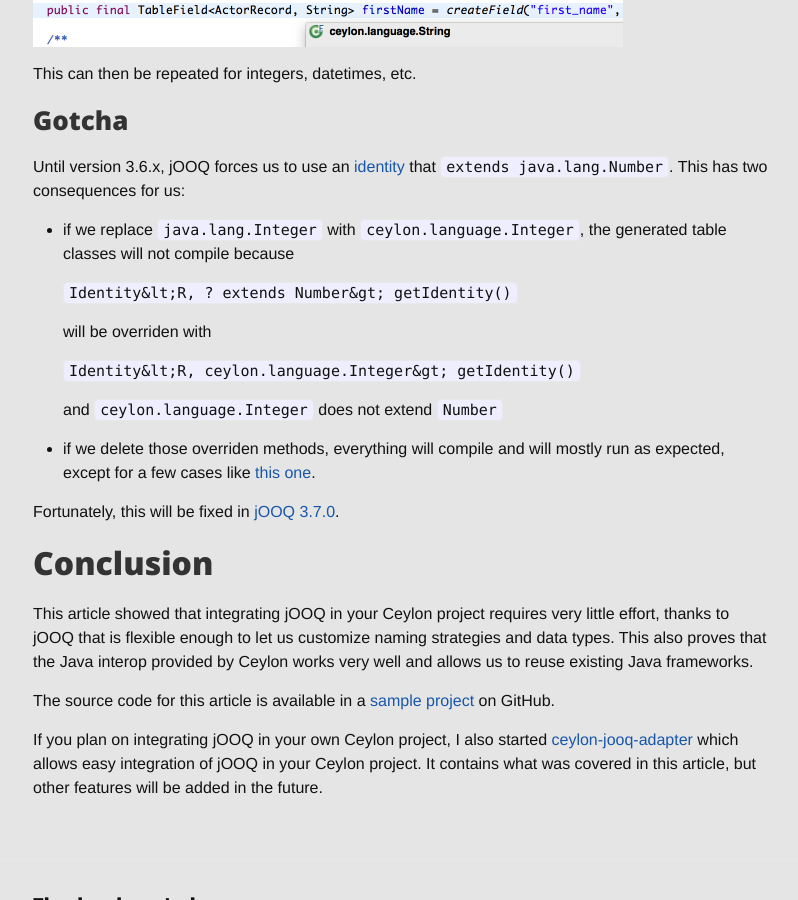
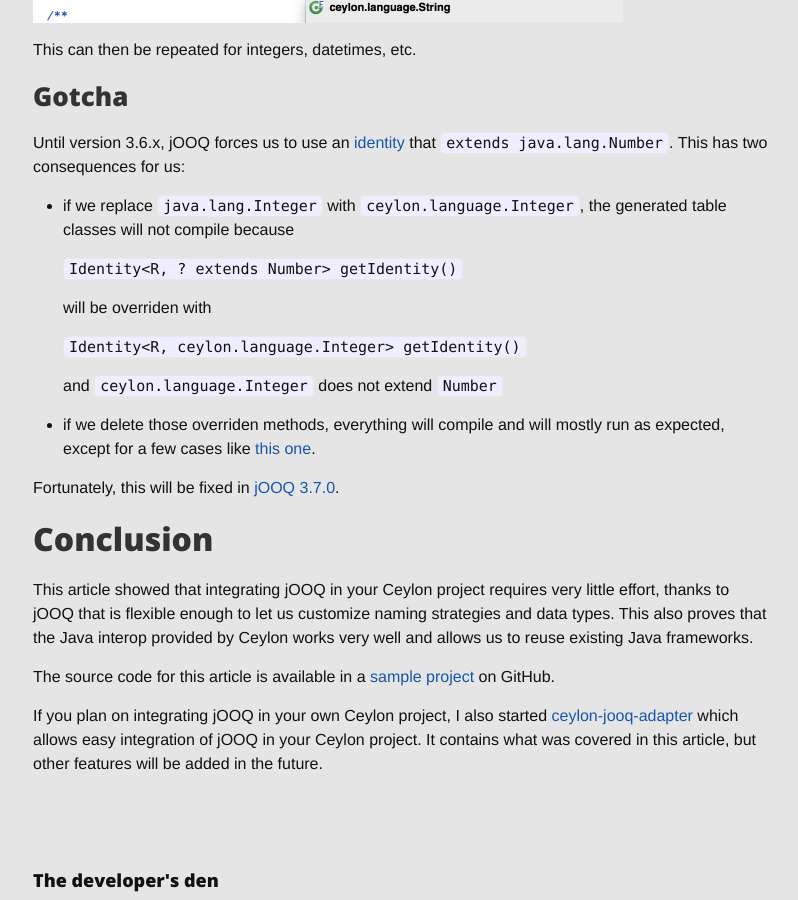
Before and after one commit to bjansen/bjansen.github.io, a Jekyll site: the page built from _posts/2015-08-24-ceylon-plus-jooq-equals-heart.markdown, in a window 1280 px wide and 900 px high, scrolled down 6579 px. Shown: the whole window, without its empty margins (237-1035 px from the left). Built offline with Jekyll 4.4.1, drawn with Linux system fonts in a browser that asks for light colours; Markdown is read by kramdown in place of the engine named in the settings; comment, search, counter and statistics services are not loaded; some of the changed lines change nothing that is shown; some of the changed text lies outside the part shown.

Commit message:
Less escaping

```diff
--- a/_posts/2015-08-24-ceylon-plus-jooq-equals-heart.markdown
+++ b/_posts/2015-08-24-ceylon-plus-jooq-equals-heart.markdown
@@ -130,7 +130,7 @@
 }
 </code></pre>
 
-We can easily iterate over a `Result&lt;ActorRecord&gt;` because it implements `java.lang.Iterable`, which can be adapted to a `ceylon.language.Iterable` using `CeylonIterable`.
+We can easily iterate over a `Result<ActorRecord>` because it implements `java.lang.Iterable`, which can be adapted to a `ceylon.language.Iterable` using `CeylonIterable`.
 
 Let's see how more complex cases work:
 
@@ -293,11 +293,11 @@
 
 - if we replace `java.lang.Integer` with `ceylon.language.Integer`, the generated table classes will not compile because
 
-	`Identity&lt;R, ? extends Number&gt; getIdentity()`
+	`Identity<R, ? extends Number> getIdentity()`
 
 	will be overriden with
 
-    `Identity&lt;R, ceylon.language.Integer&gt; getIdentity()`
+    `Identity<R, ceylon.language.Integer> getIdentity()`
 
     and `ceylon.language.Integer` does not extend `Number`
 
```
